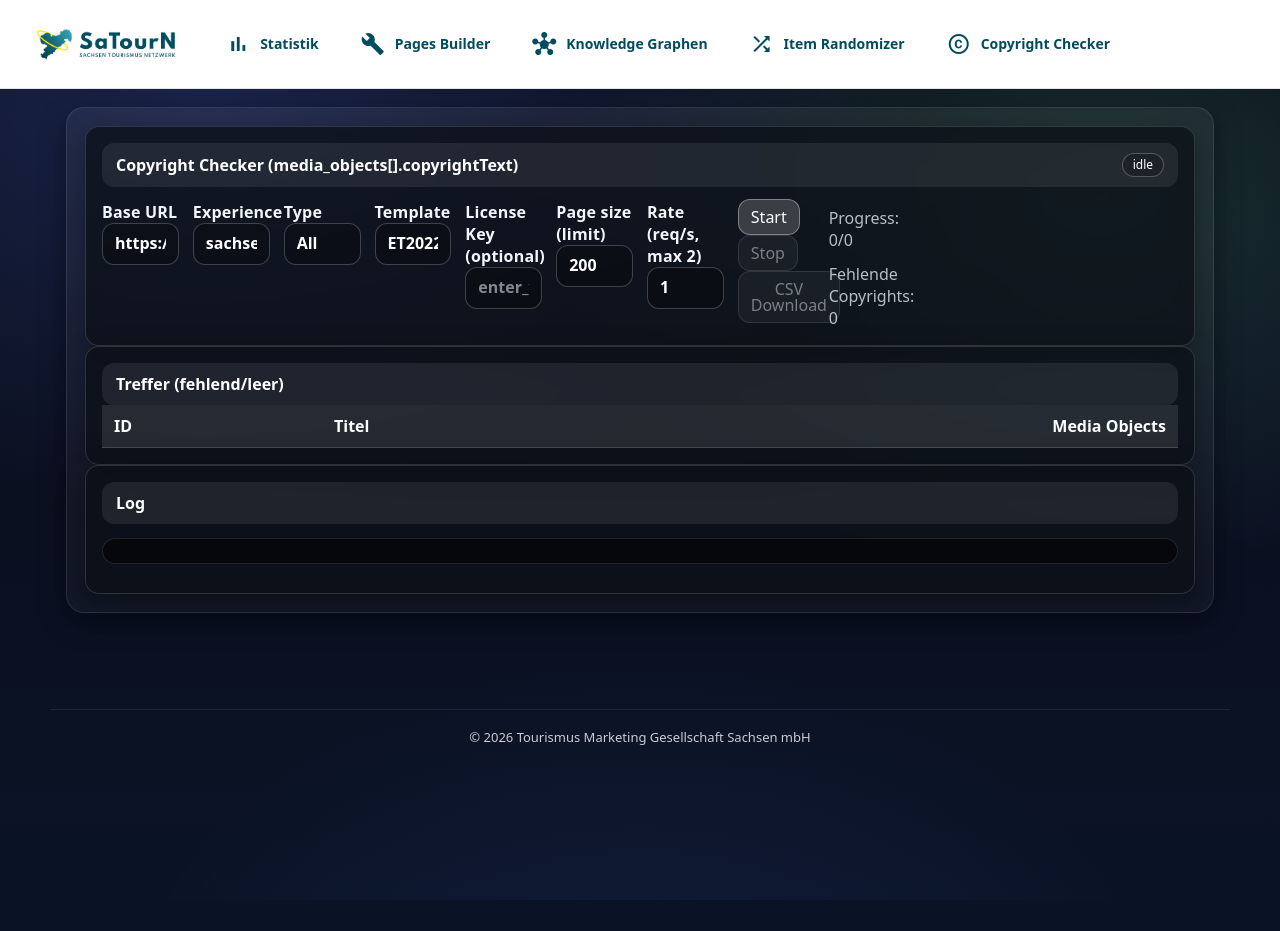
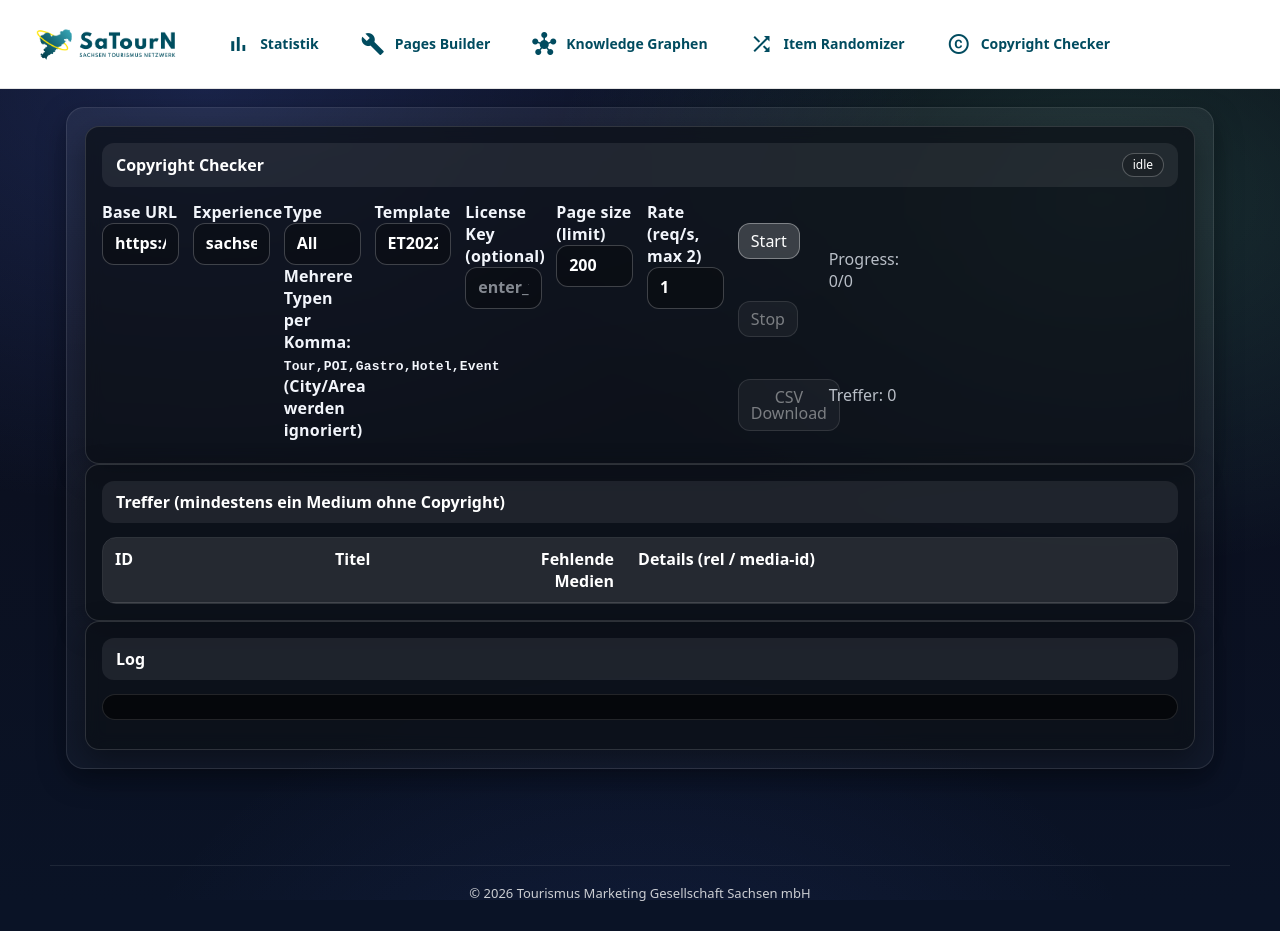
Before and after one commit to Tim-Meyer-TMGS/SaTourN, a Jekyll site: the page built from Copyright-Checker/index.html, in a window 1280 px wide. Built offline with Jekyll 4.4.1, drawn with Linux system fonts in a browser that asks for light colours; before the commit the page ends 900 px from its top, so only the background shows below that.

Commit message:
Update index.html

```diff
--- a/Copyright-Checker/index.html
+++ b/Copyright-Checker/index.html
@@ -10,7 +10,7 @@
 
     <section class="card">
       <div class="hd">
-        <strong>Copyright Checker (media_objects[].copyrightText)</strong>
+        <strong>Copyright Checker</strong>
         <span id="status" class="pill idle">idle</span>
       </div>
 
@@ -25,6 +25,7 @@
 
         <label>Type
           <input id="type" value="All" />
+          <div class="hint">Mehrere Typen per Komma: <code>Tour,POI,Gastro,Hotel,Event</code> (City/Area werden ignoriert)</div>
         </label>
 
         <label>Template
@@ -43,7 +44,7 @@
           <input id="rate" type="number" min="0.1" max="2" step="0.1" value="1" />
         </label>
 
-        <div class="btnRow">
+        <div class="btnRow actions wide">
           <button id="runBtn" class="primary" type="button">Start</button>
           <button id="stopBtn" type="button" disabled>Stop</button>
           <button id="downloadBtn" type="button" disabled>CSV Download</button>
@@ -51,23 +52,24 @@
 
         <div class="wide meta">
           <div>Progress: <span id="progress">0/0</span></div>
-          <div>Fehlende Copyrights: <span id="missingCount">0</span></div>
+          <div>Treffer: <span id="missingCount">0</span></div>
         </div>
       </div>
     </section>
 
     <section class="card">
       <div class="hd">
-        <strong>Treffer (fehlend/leer)</strong>
+        <strong>Treffer (mindestens ein Medium ohne Copyright)</strong>
       </div>
       <div class="ct">
-        <div class="tableWrap">
+        <div class="table-wrap">
           <table>
             <thead>
               <tr>
                 <th style="width:220px;">ID</th>
                 <th>Titel</th>
-                <th style="width:140px;">Media Objects</th>
+                <th style="width:140px; text-align:right;">Fehlende Medien</th>
+                <th>Details (rel / media-id)</th>
               </tr>
             </thead>
             <tbody id="tbody"></tbody>
```
